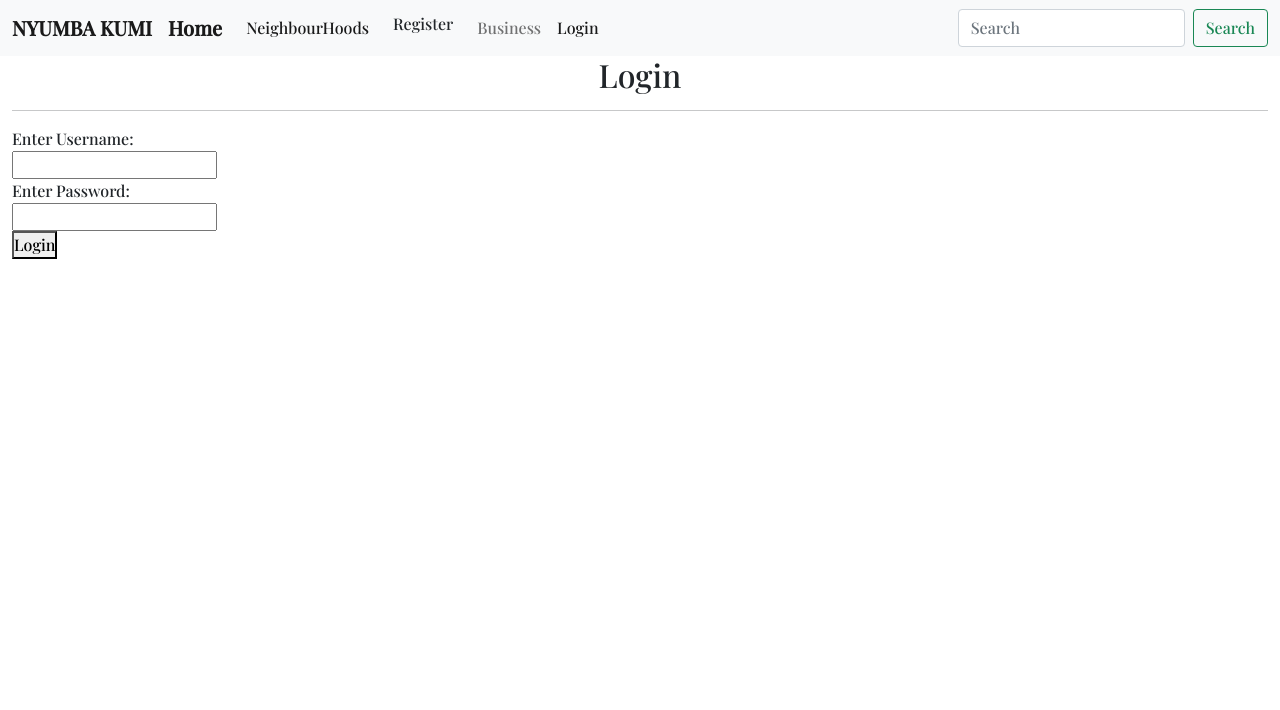
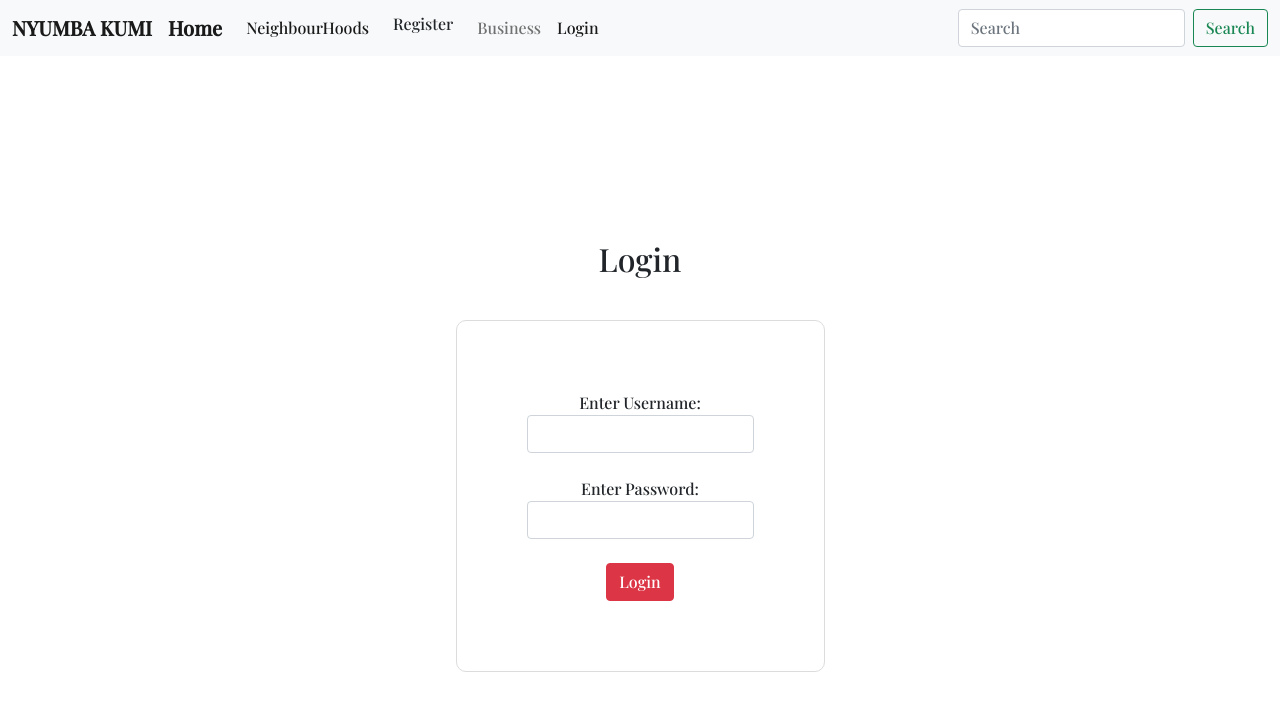
Before and after one commit to Alice-Githui/Neighbourhood-Watch-FE, an Angular app in the folder Hood/: page /login in a window 1280 px wide. Shown: the top 710 px of the page. Built offline with nearby package versions, Linux system fonts and the light colour scheme.

Commit message:
Style login form

```diff
--- a/Hood/src/app/login/login.component.css
+++ b/Hood/src/app/login/login.component.css
@@ -0,0 +1,13 @@
+#login{
+    display: flex;
+    flex-direction: column;
+    align-items: center;
+    justify-content: center;
+    text-align: center;
+    height: 100vh;
+}
+#login-forms{
+    border: 1px solid gainsboro;
+    padding: 70px;
+    border-radius: 10px;
+}
--- a/Hood/src/app/login/login.component.html
+++ b/Hood/src/app/login/login.component.html
@@ -1,9 +1,19 @@
 <div class="container-fluid">
-    <h2 class="text-center">Login</h2>
-    <hr>
-    <label for="username">Enter Username:</label><br>
-    <input [(ngModel)] = "input.username"><br>
-    <label for="password">Enter Password:</label><br>
-    <input [(ngModel)] = "input.password"type="password"><br>
-    <button (click)=loginUser() routerLink="/home">Login</button>
+    <div class="row">
+        <div class="col-md-3"></div>
+        <div class="col-md-6 form-group" id="login">
+            <h2 class="text-center">Login</h2>
+            <hr>
+            <div id="login-forms">
+                <label for="username">Enter Username:</label><br>
+                <input [(ngModel)] = "input.username" class="form-control"><br>
+                <label for="password">Enter Password:</label><br>
+                <input [(ngModel)] = "input.password"type="password" class="form-control"><br>
+                <button (click)=loginUser() routerLink="/home" class="btn btn-block btn-danger">Login</button>
+
+            </div>
+        </div>
+        <div class="col-md-3"></div>
+    </div>
+
 </div>
```
